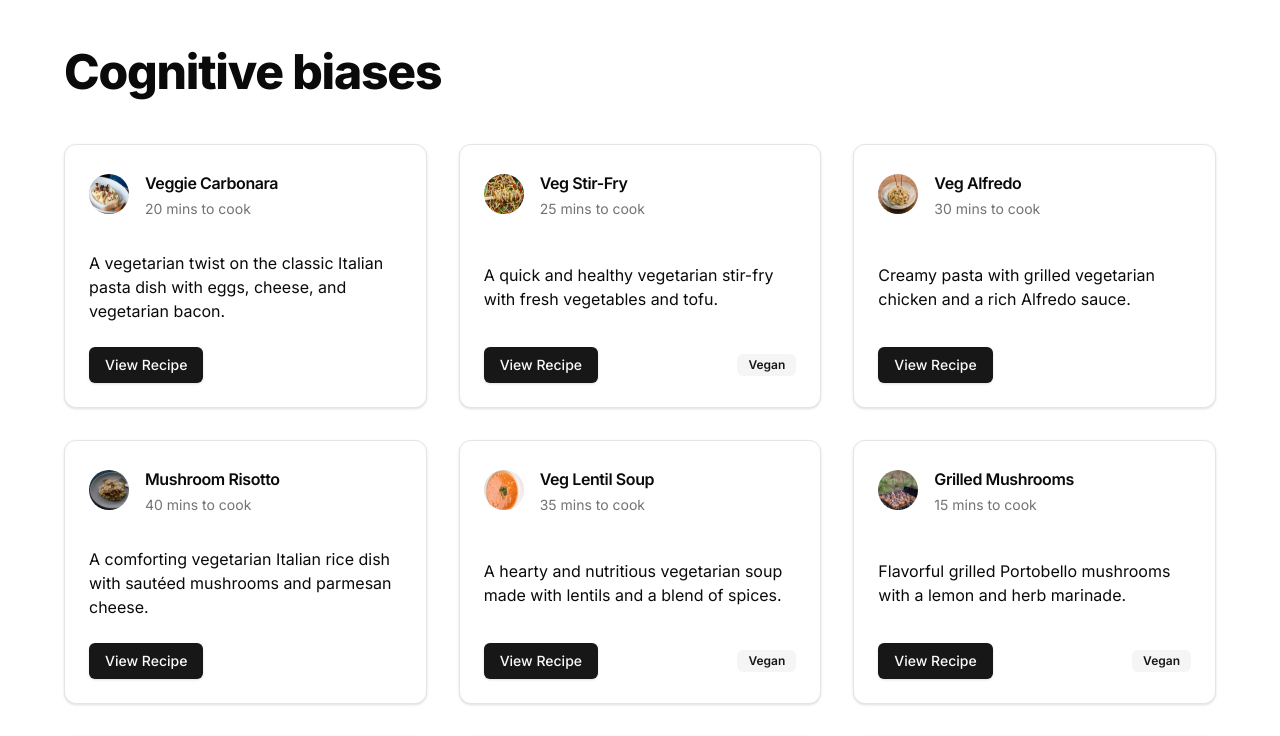
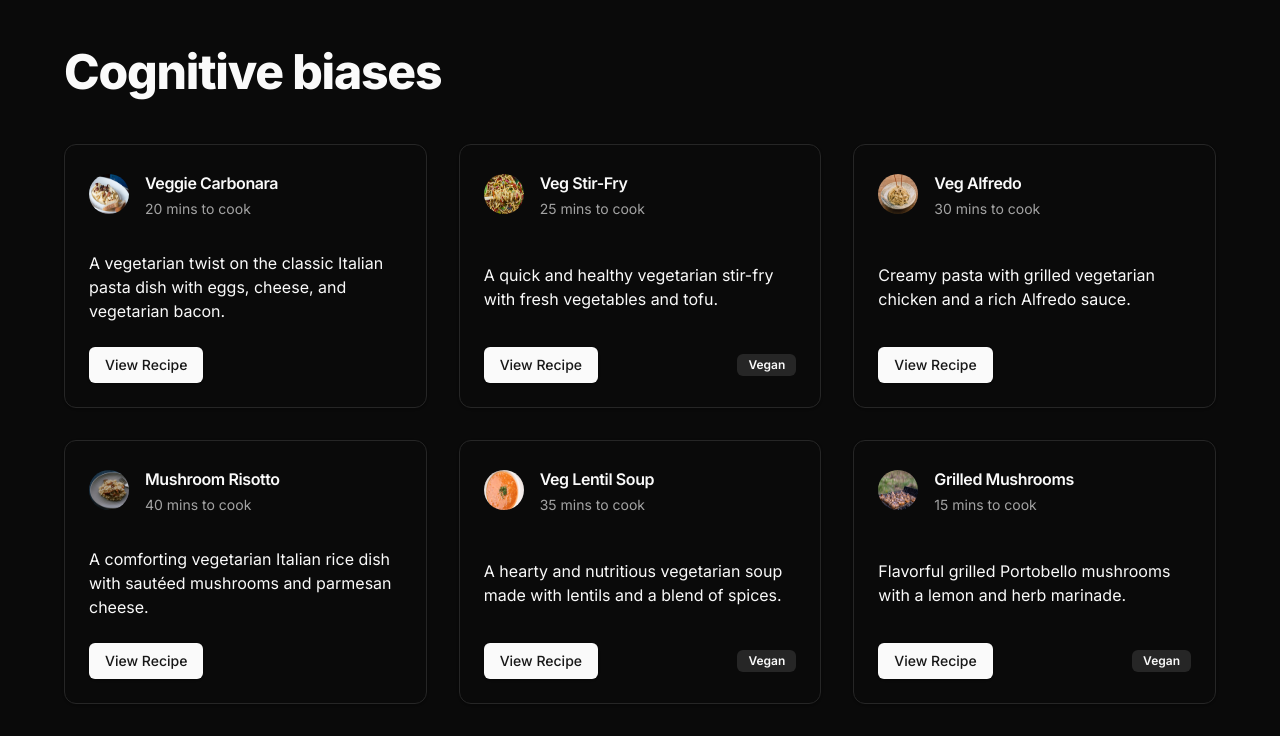
Before and after one commit to andwati/cognitive-biases, a Next.js app: page / in a window 1280 px wide. Shown: the top 736 px of the page. Built offline with nearby package versions, Linux system fonts and the light colour scheme; data requests are answered from the project's data file.

Commit message:
Add next-themes package and implement ThemeProvider

```diff
--- a/package.json
+++ b/package.json
@@ -15,6 +15,7 @@
     "class-variance-authority": "^0.7.0",
     "clsx": "^2.1.0",
     "next": "14.1.0",
+    "next-themes": "^0.2.1",
     "react": "^18",
     "react-dom": "^18",
     "tailwind-merge": "^2.2.1",
--- a/src/app/layout.tsx
+++ b/src/app/layout.tsx
@@ -1,6 +1,7 @@
 import type { Metadata } from "next";
 import { Inter } from "next/font/google";
 import "./globals.css";
+import { ThemeProvider } from "@/components/theme-provider";
 
 const inter = Inter({ subsets: ["latin"] });
 
@@ -17,10 +18,17 @@
   return (
     <html lang="en">
       <body className={inter.className}>
-        <nav>
-          <h1>Cognitive biases</h1>
-        </nav>
-        {children}
+        <ThemeProvider
+          attribute="class"
+          defaultTheme="dark"
+          enableSystem
+          disableTransitionOnChange
+        >
+          <nav>
+            <h1>Cognitive biases</h1>
+          </nav>
+          {children}
+        </ThemeProvider>
       </body>
     </html>
   );
--- a/src/app/page.tsx
+++ b/src/app/page.tsx
@@ -14,7 +14,7 @@
 interface Recipe {
   title: string;
   image: string;
-  time: Number;
+  time: string;
   description: string;
   vegan: boolean;
   id: string;
@@ -23,7 +23,7 @@
 async function getRecipes(): Promise<Recipe[]> {
   const recipes = await fetch("http://localhost:4000/recipes");
 
-  await new Promise((resolve) => setTimeout(resolve, 3000));
+  // await new Promise((resolve) => setTimeout(resolve, 3000));
   return recipes.json();
 }
 
--- /dev/null
+++ b/src/components/theme-provider.tsx
@@ -0,0 +1,9 @@
+"use client";
+
+import * as React from "react";
+import { ThemeProvider as NextThemesProvider } from "next-themes";
+import { type ThemeProviderProps } from "next-themes/dist/types";
+
+export function ThemeProvider({ children, ...props }: ThemeProviderProps) {
+  return <NextThemesProvider {...props}>{children}</NextThemesProvider>;
+}
```
Also changed, not shown: 1 other file (tests, documents, lock files or other folders).
